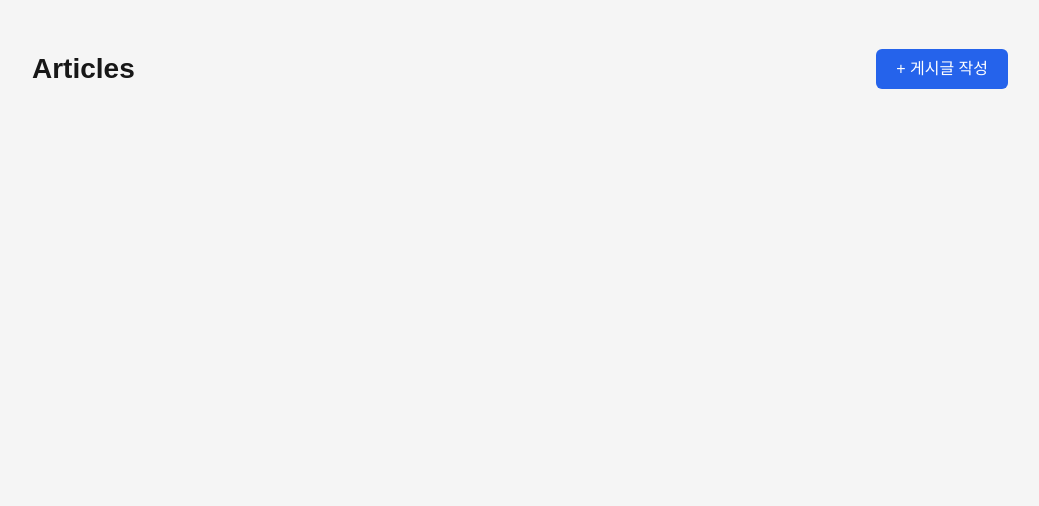
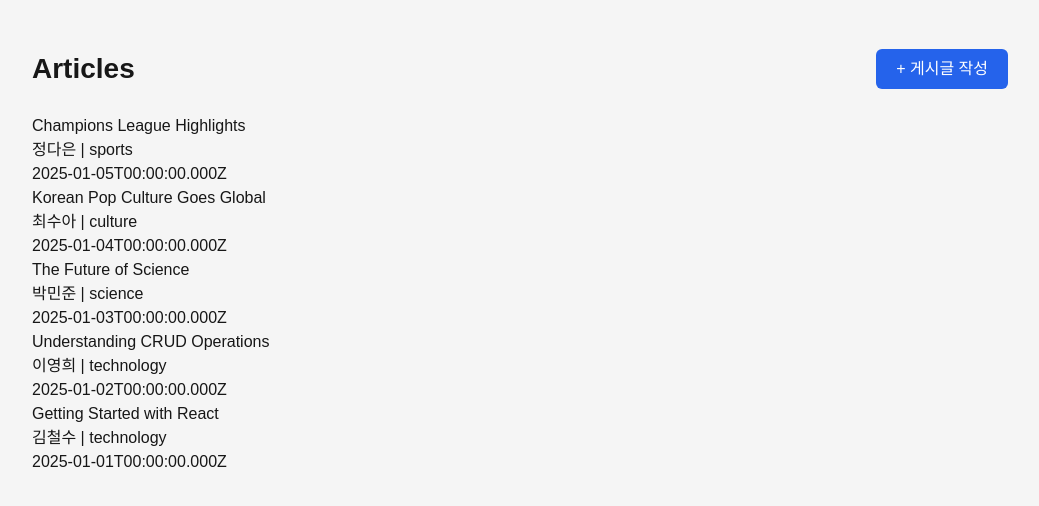
Before and after one commit to dongqui/team-best-1, a Next.js app: page /articles in a window 1280 px wide. Shown: the top 506 px of the page, without its empty margins (120-1159 px from the left). Built offline with nearby package versions, Linux system fonts and the light colour scheme.

Commit message:
getArticles() 작성하기 3

```diff
--- a/app/articles/page.tsx
+++ b/app/articles/page.tsx
@@ -6,6 +6,7 @@ import { getArticles } from "@/lib/api/articles";
 export default async function ArticleListPage() {
   const articlesList = await getArticles();
   console.log("articles", articlesList);
+  const articles = articlesList.articles;
   // TODO: getArticles()를 호출하고, 반환된 결과로 articles 상태를 업데이트하세요.
   // 예시:
   //   getArticles().then((data) => setArticles(data));
@@ -36,7 +37,17 @@ export default async function ArticleListPage() {
         </Link>
       </div>
 
-      {/* TODO: ArticleList 컴포넌트를 렌더링하고, articles 상태를 prop으로 전달하세요. */}
+      {articles.map((item) => {
+        return (
+          <div key={item.id}>
+            <div>{item.title}</div>
+            <div>
+              {item.author} | {item.category}{" "}
+            </div>
+            <div>{item.createdAt}</div>
+          </div>
+        );
+      })}
     </main>
   );
 }
```
